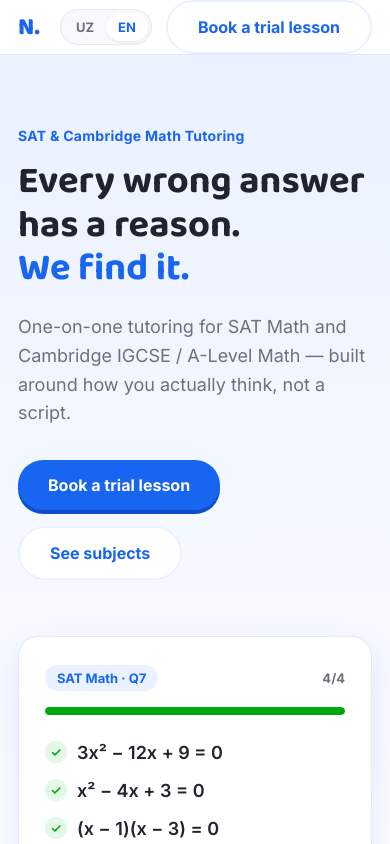
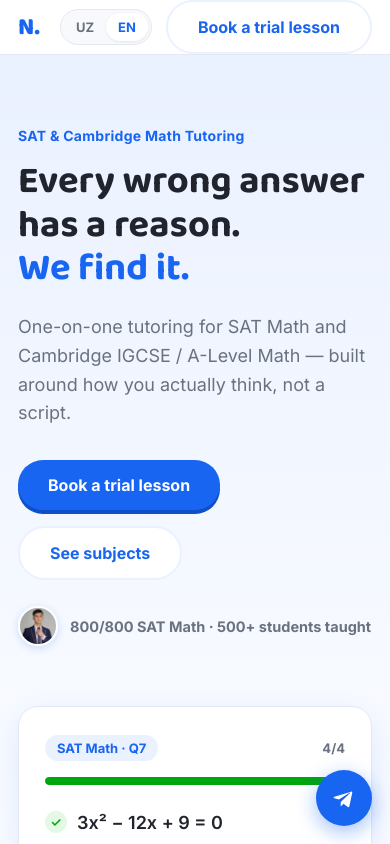
Before and after one commit to Akobir255/tutoring-site, a React (Vite) app: page / in a window 390 px wide. Shown: the top 844 px of the page. Built offline with nearby package versions, Linux system fonts and the light colour scheme.

Commit message:
Design upgrade: trust strip, OG image, animations, mobile TG button

```diff
--- a/index.html
+++ b/index.html
@@ -6,6 +6,12 @@
     <title>Nizomiddin Tutor — SAT & Cambridge Math</title>
     <link rel="icon" type="image/svg+xml" href="/favicon.svg" />
     <meta name="description" content="One-on-one SAT and Cambridge (IGCSE/A-Level) math tutoring. Build real number sense, not just memorized tricks." />
+    <meta property="og:type" content="website" />
+    <meta property="og:url" content="https://www.onlineteachmath.com/" />
+    <meta property="og:title" content="Nizomiddin Tutor — SAT & Cambridge Math" />
+    <meta property="og:description" content="One-on-one SAT and Cambridge (IGCSE/A-Level) math tutoring. 800/800 SAT Math, 500+ students taught." />
+    <meta property="og:image" content="https://www.onlineteachmath.com/og.jpg" />
+    <meta name="twitter:card" content="summary_large_image" />
     <link rel="preconnect" href="https://fonts.googleapis.com">
     <link rel="preconnect" href="https://fonts.gstatic.com" crossorigin>
     <link href="https://fonts.googleapis.com/css2?family=Baloo+2:wght@500;600;700;800&family=Inter:wght@400;500;600;700;800&display=swap" rel="stylesheet">
--- a/src/App.css
+++ b/src/App.css
@@ -383,3 +383,73 @@
   color: var(--blue);
   box-shadow: 0 1px 3px rgba(0, 0, 0, 0.08);
 }
+
+/* ---------- Hero trust strip ---------- */
+.hero__trust {
+  display: inline-flex;
+  align-items: center;
+  gap: 12px;
+  margin-top: 26px;
+  font-size: 14.5px;
+  font-weight: 700;
+  color: var(--text-soft);
+}
+
+.hero__trust:hover { color: var(--blue); }
+
+.hero__trust-avatar {
+  width: 40px;
+  height: 40px;
+  border-radius: 50%;
+  object-fit: cover;
+  border: 2px solid #fff;
+  box-shadow: 0 2px 8px rgba(24, 101, 242, 0.2);
+}
+
+/* ---------- Reveal on scroll ---------- */
+[data-reveal] {
+  opacity: 0;
+  transform: translateY(16px);
+  transition: opacity 0.5s ease-out, transform 0.5s ease-out;
+}
+
+[data-reveal].is-visible {
+  opacity: 1;
+  transform: none;
+}
+
+[data-reveal] .stagger > * {
+  opacity: 0;
+  transform: translateY(14px);
+  transition: opacity 0.5s ease-out, transform 0.5s ease-out;
+}
+
+[data-reveal].is-visible .stagger > * { opacity: 1; transform: none; }
+[data-reveal].is-visible .stagger > *:nth-child(2) { transition-delay: 0.08s; }
+[data-reveal].is-visible .stagger > *:nth-child(3) { transition-delay: 0.16s; }
+[data-reveal].is-visible .stagger > *:nth-child(4) { transition-delay: 0.24s; }
+
+@media (prefers-reduced-motion: reduce) {
+  [data-reveal], [data-reveal] .stagger > * { opacity: 1; transform: none; transition: none; }
+}
+
+/* ---------- Floating Telegram button (mobile) ---------- */
+.tg-fab {
+  display: none;
+  position: fixed;
+  right: 18px;
+  bottom: 18px;
+  z-index: 20;
+  width: 56px;
+  height: 56px;
+  border-radius: 50%;
+  background: var(--blue);
+  color: #fff;
+  align-items: center;
+  justify-content: center;
+  box-shadow: 0 6px 20px rgba(24, 101, 242, 0.4);
+}
+
+@media (max-width: 720px) {
+  .tg-fab { display: flex; }
+}
--- a/src/App.jsx
+++ b/src/App.jsx
@@ -1,5 +1,7 @@
+import { useEffect } from 'react'
 import { RouterProvider, useRouter } from './router.jsx'
-import { LangProvider } from './i18n.jsx'
+import { LangProvider, useLang } from './i18n.jsx'
+import { initReveal } from './reveal.js'
 import Header from './components/Header.jsx'
 import Footer from './components/Footer.jsx'
 import Home from './pages/Home.jsx'
@@ -10,6 +12,12 @@ import './pages/Learn.css'
 
 function Routes() {
   const { path } = useRouter()
+  const { lang } = useLang()
+
+  useEffect(() => {
+    const cleanup = initReveal()
+    return cleanup
+  }, [path, lang])
 
   if (path === '/learn') return <Learn />
 
@@ -26,6 +34,20 @@ export default function App() {
         <Header />
         <Routes />
         <Footer />
+        <a
+          className="tg-fab"
+          href="https://t.me/Nizomiddin_6585"
+          target="_blank"
+          rel="noreferrer"
+          aria-label="Message on Telegram"
+        >
+          <svg viewBox="0 0 24 24" width="26" height="26" aria-hidden="true">
+            <path
+              fill="currentColor"
+              d="M9.04 15.62 8.9 19.6c.4 0 .58-.17.79-.38l1.9-1.82 3.94 2.87c.72.4 1.24.19 1.43-.67l2.6-12.2h.01c.23-1.06-.38-1.48-1.08-1.22L3.2 10.9c-1.04.4-1.02.98-.18 1.24l4.24 1.32 9.85-6.2c.46-.3.89-.13.54.17"
+            />
+          </svg>
+        </a>
       </RouterProvider>
     </LangProvider>
   )
--- a/src/components/Approach.jsx
+++ b/src/components/Approach.jsx
@@ -5,10 +5,10 @@ export default function Approach() {
 
   return (
     <section id="approach" className="approach">
-      <div className="container">
+      <div className="container" data-reveal>
         <p className="eyebrow">{t.approach.eyebrow}</p>
         <h2 className="approach__heading">{t.approach.heading}</h2>
-        <div className="approach__grid">
+        <div className="approach__grid stagger">
           {t.approach.principles.map((p) => (
             <div key={p.title} className="principle">
               <h3>{p.title}</h3>
--- a/src/components/Booking.jsx
+++ b/src/components/Booking.jsx
@@ -5,7 +5,7 @@ export default function Booking() {
 
   return (
     <section id="book" className="booking">
-      <div className="container booking__inner">
+      <div className="container booking__inner" data-reveal>
         <h2>{t.booking.heading}</h2>
         <p>{t.booking.sub}</p>
         <div className="hero__actions" style={{ justifyContent: 'center', marginTop: 28 }}>
--- a/src/components/Header.jsx
+++ b/src/components/Header.jsx
@@ -13,7 +13,6 @@ export default function Header() {
           <Link to="/#subjects">{t.nav.subjects}</Link>
           <Link to="/#approach">{t.nav.approach}</Link>
           <Link to="/#tutor">{t.nav.tutor}</Link>
-          <Link to="/#testimonials">{t.nav.results}</Link>
         </nav>
         <div className="header__right">
           <div className="lang-toggle" role="group" aria-label="Language">
--- a/src/components/Hero.jsx
+++ b/src/components/Hero.jsx
@@ -18,6 +18,10 @@ export default function Hero() {
             <a href="#book" className="btn btn-primary">{t.hero.ctaPrimary}</a>
             <a href="#subjects" className="btn btn-ghost">{t.hero.ctaSecondary}</a>
           </div>
+          <a href="#tutor" className="hero__trust">
+            <img src="/tutor.jpg" alt="" className="hero__trust-avatar" />
+            <span>{t.hero.trust}</span>
+          </a>
         </div>
         <div className="hero__visual">
           <WorkedProblem />
--- a/src/components/Subjects.jsx
+++ b/src/components/Subjects.jsx
@@ -5,10 +5,10 @@ export default function Subjects() {
 
   return (
     <section id="subjects" className="subjects grid-paper">
-      <div className="container">
+      <div className="container" data-reveal>
         <p className="eyebrow">{t.subjects.eyebrow}</p>
         <h2 className="subjects__heading">{t.subjects.heading}</h2>
-        <div className="subjects__grid">
+        <div className="subjects__grid stagger">
           {t.subjects.cards.map((s) => (
             <div key={s.title} className="subject-card">
               <span className="subject-card__tag">{s.tag}</span>
--- a/src/i18n.jsx
+++ b/src/i18n.jsx
@@ -1,4 +1,4 @@
-import { createContext, useContext, useState } from 'react'
+import { createContext, useContext, useEffect, useState } from 'react'
 
 const STRINGS = {
   en: {
@@ -11,6 +11,7 @@ const STRINGS = {
       sub: 'One-on-one tutoring for SAT Math and Cambridge IGCSE / A-Level Math — built around how you actually think, not a script.',
       ctaPrimary: 'Book a trial lesson',
       ctaSecondary: 'See subjects',
+      trust: '800/800 SAT Math · 500+ students taught',
     },
     tutor: {
       eyebrow: 'Meet your tutor',
@@ -22,6 +23,7 @@ const STRINGS = {
         { value: '2 yrs', label: 'online teaching' },
       ],
       message: 'Message on Telegram',
+      book: 'Book a trial lesson',
       follow: 'Follow the channel →',
     },
     subjects: {
@@ -89,6 +91,7 @@ const STRINGS = {
       sub: 'SAT Math va Cambridge IGCSE / A-Level matematikadan yakka tartibdagi darslar — tayyor qolip emas, sizning fikrlashingizga moslab quriladi.',
       ctaPrimary: 'Sinov darsiga yoziling',
       ctaSecondary: 'Fanlarni ko\u2018rish',
+      trust: 'SAT Math 800/800 · 500 dan ortiq o\u2018quvchi',
     },
     tutor: {
       eyebrow: 'Repetitor bilan tanishing',
@@ -100,6 +103,7 @@ const STRINGS = {
         { value: '2 yil', label: 'onlayn o\u2018qitish tajribasi' },
       ],
       message: 'Telegramda yozish',
+      book: 'Sinov darsiga yoziling',
       follow: 'Kanalga obuna bo\u2018lish →',
     },
     subjects: {
@@ -169,6 +173,10 @@ export function LangProvider({ children }) {
     }
   })
 
+  useEffect(() => {
+    document.documentElement.lang = lang
+  }, [lang])
+
   const changeLang = (next) => {
     setLang(next)
     try {
--- a/src/pages/Home.jsx
+++ b/src/pages/Home.jsx
@@ -2,7 +2,6 @@ import Hero from '../components/Hero.jsx'
 import Subjects from '../components/Subjects.jsx'
 import Approach from '../components/Approach.jsx'
 import AboutTutor from '../components/AboutTutor.jsx'
-import Testimonials from '../components/Testimonials.jsx'
 import Booking from '../components/Booking.jsx'
 
 export default function Home() {
@@ -12,7 +11,7 @@ export default function Home() {
       <AboutTutor />
       <Subjects />
       <Approach />
-      <Testimonials />
+      {/* Testimonials hidden until real quotes are added — restore by re-importing the component */}
       <Booking />
     </>
   )
--- /dev/null
+++ b/src/reveal.js
@@ -0,0 +1,22 @@
+// Fade-up on scroll: observes [data-reveal] elements and adds .is-visible once.
+export function initReveal() {
+  if (window.matchMedia('(prefers-reduced-motion: reduce)').matches) {
+    document.querySelectorAll('[data-reveal]').forEach((el) => el.classList.add('is-visible'))
+    return () => {}
+  }
+
+  const observer = new IntersectionObserver(
+    (entries) => {
+      for (const entry of entries) {
+        if (entry.isIntersecting) {
+          entry.target.classList.add('is-visible')
+          observer.unobserve(entry.target)
+        }
+      }
+    },
+    { threshold: 0.12 }
+  )
+
+  document.querySelectorAll('[data-reveal]:not(.is-visible)').forEach((el) => observer.observe(el))
+  return () => observer.disconnect()
+}
```
Also changed, not shown: src/components/AboutTutor.jsx (+3 -10 lines), public/og.jpg (added).
